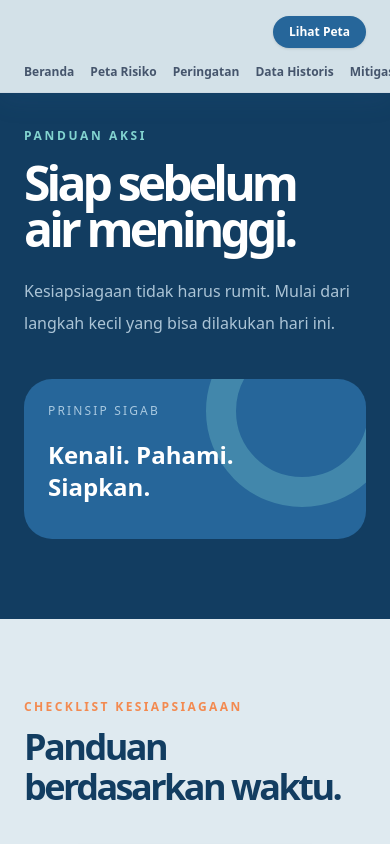
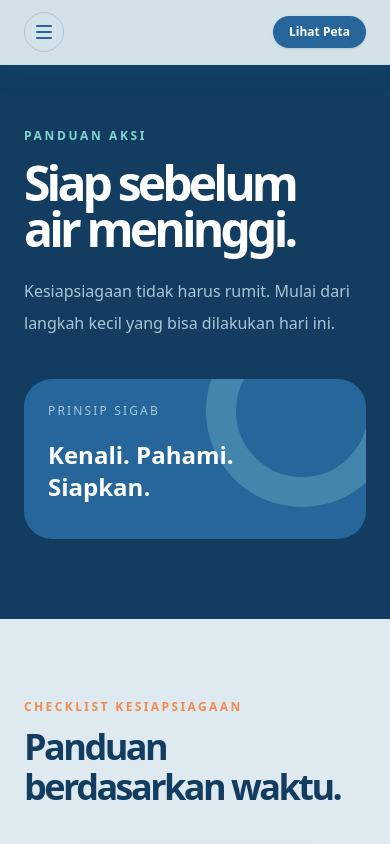
Before and after one commit to Ryan-Task/SIGAB, a Next.js app in the folder frontend/: page /mitigasi in a window 390 px wide. Shown: the top 844 px of the page. Built offline with nearby package versions, Linux system fonts and the light colour scheme.

Commit message:
toggle nav

```diff
--- a/frontend/app/components/SiteNav.tsx
+++ b/frontend/app/components/SiteNav.tsx
@@ -15,6 +15,7 @@ const navItems = [
 export default function SiteNav() {
   const pathname = usePathname();
   const [isScrolled, setIsScrolled] = useState(false);
+  const [isMenuOpen, setIsMenuOpen] = useState(false);
   const isHome = pathname === "/";
   const useLightNavigation = isScrolled || !isHome;
 
@@ -31,16 +32,54 @@ export default function SiteNav() {
     };
   }, []);
 
+  useEffect(() => {
+    setIsMenuOpen(false);
+  }, [pathname]);
+
   return (
     <header
       className={`fixed left-0 right-0 top-0 z-50 border-b transition-all duration-500 ease-out ${
-        useLightNavigation
+        useLightNavigation || isMenuOpen
           ? "border-slate-300/60 bg-[#dfeaf0]/95 shadow-[0_8px_24px_rgba(38,102,154,0.12)] backdrop-blur-md"
           : "border-transparent bg-transparent shadow-none backdrop-blur-0"
       }`}
     >
-      <div className="relative mx-auto flex max-w-[1280px] items-center justify-end gap-6 px-6 py-4">
-        <nav className="absolute left-1/2 hidden -translate-x-1/2 items-center gap-6 text-[12px] font-semibold uppercase tracking-[0.06em] text-slate-600 xl:flex">
+      <div className="relative mx-auto flex max-w-[1280px] items-center justify-end gap-4 px-6 py-4">
+        <button
+          type="button"
+          className={`absolute left-6 inline-flex h-10 w-10 shrink-0 items-center justify-center rounded-full border transition md:hidden ${
+            useLightNavigation || isMenuOpen
+              ? "border-[#26669a]/20 text-[#26669a] hover:bg-[#26669a]/10"
+              : "border-white/30 text-white hover:bg-white/10"
+          }`}
+          aria-expanded={isMenuOpen}
+          aria-controls="mobile-navigation"
+          aria-label={isMenuOpen ? "Tutup menu navigasi" : "Buka menu navigasi"}
+          onClick={() => setIsMenuOpen((open) => !open)}
+        >
+          <span className="sr-only">
+            {isMenuOpen ? "Tutup menu navigasi" : "Buka menu navigasi"}
+          </span>
+          <span className="flex w-4 flex-col gap-1" aria-hidden="true">
+            <span
+              className={`h-0.5 w-full rounded-full bg-current transition ${
+                isMenuOpen ? "translate-y-1.5 rotate-45" : ""
+              }`}
+            />
+            <span
+              className={`h-0.5 w-full rounded-full bg-current transition ${
+                isMenuOpen ? "opacity-0" : ""
+              }`}
+            />
+            <span
+              className={`h-0.5 w-full rounded-full bg-current transition ${
+                isMenuOpen ? "-translate-y-1.5 -rotate-45" : ""
+              }`}
+            />
+          </span>
+        </button>
+
+        <nav className="absolute left-1/2 hidden -translate-x-1/2 items-center gap-4 text-[10px] font-semibold uppercase tracking-[0.04em] text-slate-600 md:flex xl:gap-6 xl:text-[12px] xl:tracking-[0.06em]">
           {navItems.map((item) => {
             const active = item.href === "/"
               ? pathname === "/"
@@ -97,21 +136,42 @@ export default function SiteNav() {
       </div>
 
       <nav
-        className={`mx-auto flex max-w-[1280px] gap-4 overflow-x-auto px-6 pb-3 text-xs font-semibold xl:hidden ${
-          useLightNavigation ? "text-slate-600" : "text-white/85"
+        id="mobile-navigation"
+        className={`absolute left-0 right-0 top-full border-t px-6 py-4 text-xs font-semibold shadow-[0_8px_24px_rgba(38,102,154,0.12)] transition-all duration-300 md:hidden ${
+          isMenuOpen
+            ? "visible translate-y-0 opacity-100"
+            : "invisible -translate-y-2 opacity-0"
+        } ${
+          useLightNavigation || isMenuOpen
+            ? "border-slate-300/60 bg-[#dfeaf0]"
+            : "border-white/15 bg-[#174b73]/95 backdrop-blur-md"
         }`}
       >
-        {navItems.map((item) => (
+        <div className="mx-auto flex max-w-[1280px] flex-col gap-1">
+          {navItems.map((item) => {
+            const active = item.href === "/"
+              ? pathname === "/"
+              : pathname.startsWith(item.href);
+
+            return (
               <Link
                 key={item.href}
                 href={item.href}
-            className={`whitespace-nowrap ${
-              useLightNavigation ? "hover:text-[#26669a]" : "hover:text-white"
+                className={`rounded-md px-3 py-3 transition ${
+                  useLightNavigation || isMenuOpen
+                    ? active
+                      ? "bg-[#26669a]/10 text-[#26669a]"
+                      : "text-slate-600 hover:bg-[#26669a]/5 hover:text-[#26669a]"
+                    : active
+                      ? "bg-white/10 text-white"
+                      : "text-white/85 hover:bg-white/10 hover:text-white"
                 }`}
               >
                 {item.label}
               </Link>
-        ))}
+            );
+          })}
+        </div>
       </nav>
     </header>
   );
--- a/frontend/app/data-historis/page.tsx
+++ b/frontend/app/data-historis/page.tsx
@@ -110,7 +110,7 @@ export default function DataHistorisPage() {
         <div className="mx-auto max-w-[1180px]">
           <p className="text-xs font-bold uppercase tracking-[0.22em] text-[#26669a]">Membaca pola</p>
           <h1 className="mt-4 max-w-4xl text-5xl font-semibold leading-[0.95] tracking-[-0.08em] text-[#123d61] sm:text-7xl">Belajar dari<br />air yang pernah datang.</h1>
-          <p className="mt-6 max-w-xl text-base leading-8 text-slate-600">Data historis curah hujan dan skor risiko yang benar-benar tercatat di sistem untuk Surabaya dan Sidoarjo — ditampilkan sebagai diagram, bukan angka ilustrasi.</p>
+          <p className="mt-6 max-w-xl text-base leading-8 text-slate-600">Data historis curah hujan dan skor risiko yang benar-benar tercatat di sistem untuk Surabaya dan Sidoarjo ditampilkan sebagai diagram, bukan angka ilustrasi.</p>
         </div>
       </section>
 
--- a/frontend/app/page.tsx
+++ b/frontend/app/page.tsx
@@ -210,7 +210,7 @@ export default function Home() {
               SIGAB menerjemahkan kondisi lapangan menjadi informasi yang membantu Anda mengenali risiko dan menyiapkan langkah berikutnya.
             </p>
             <Link href="/peta-risiko" className="mt-8 inline-flex items-center gap-2 text-sm font-bold text-[#26669a] transition hover:text-[#f38a50]">
-              Lihat peta risiko <span aria-hidden="true">↗</span>
+              Lihat peta risiko
             </Link>
           </motion.div>
 
@@ -300,7 +300,6 @@ export default function Home() {
           {[...tickerItems, ...tickerItems].map((item, index) => (
             <div key={`${item}-${index}`} className="flex items-center gap-8 text-sm font-bold uppercase tracking-[0.16em]">
               <span>{item}</span>
-              <span className="text-xl text-[#f38a50]">✳</span>
             </div>
           ))}
         </motion.div>
@@ -353,7 +352,7 @@ export default function Home() {
               <h3 className="max-w-xl text-3xl font-semibold leading-tight tracking-[-0.06em] sm:text-5xl">{story.title}</h3>
               <p className="mt-5 max-w-lg text-base leading-8 text-sky-100/75">{story.description}</p>
               <Link href={story.href} className="mt-8 inline-flex items-center gap-2 text-sm font-bold text-[#82d4d0] transition hover:text-[#f38a50]">
-                Jelajahi fitur <span aria-hidden="true">↗</span>
+                Jelajahi fitur
               </Link>
             </div>
           </motion.div>
@@ -432,7 +431,6 @@ export default function Home() {
                   className="inline-flex shrink-0 items-center justify-center gap-3 rounded-full bg-[#f38a50] px-5 py-3 text-sm font-bold text-[#123d61] transition hover:bg-[#ff9d67]"
                 >
                   Download PDF
-                  <span aria-hidden="true">↓</span>
                 </a>
               </div>
             </div>
--- a/frontend/app/peta-risiko/page.tsx
+++ b/frontend/app/peta-risiko/page.tsx
@@ -365,7 +365,7 @@ export default function PetaRisikoPage() {
               <h1 className="mt-4 text-5xl font-semibold leading-[0.95] tracking-[-0.08em] text-[#123d61] sm:text-7xl">
                 Peta risiko,<br />dibuat mudah dipahami.
               </h1>
-              <p className="mt-6 max-w-xl text-base leading-8 text-slate-600">
+              <p className="mt-6 max-w-5xl text-base leading-8 text-slate-600">
                 Jelajahi gambaran risiko banjir per wilayah. Pilih area untuk melihat status, skor risiko banjir, dan faktor yang perlu diperhatikan.
               </p>
             </div>
--- a/frontend/next.config.ts
+++ b/frontend/next.config.ts
@@ -17,6 +17,7 @@ const nextConfig: NextConfig = {
   cacheComponents: true,
   partialPrefetching: true,
   turbopack: {
+    root: process.cwd(),
     rules: {
       "*.css": {
         loaders: ["@tailwindcss/turbopack"],
```
Lines whose indentation alone changed are shown as unchanged.
